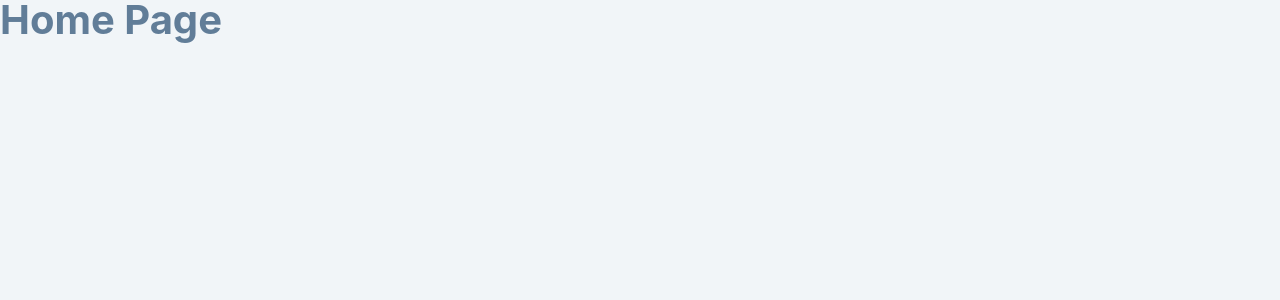
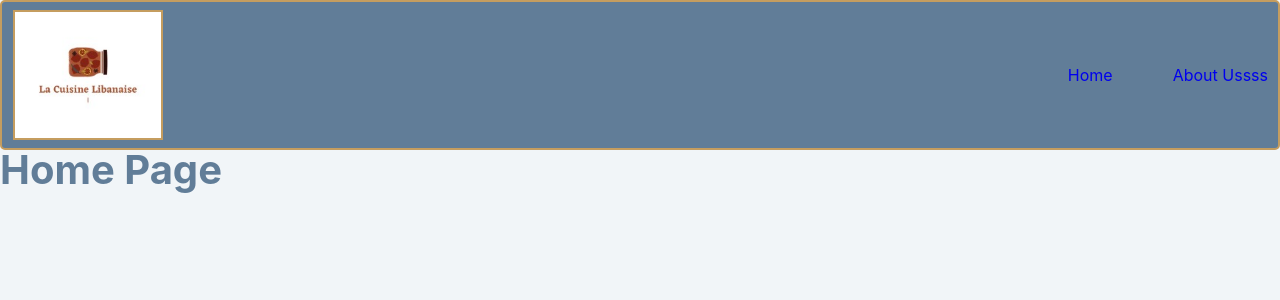
Before and after one commit to rimasemib/macuisinelibanaise, a React (Create React App) app: page /home in a window 1280 px wide. Shown: the top 300 px of the page. Built offline with nearby package versions, Linux system fonts and the light colour scheme.

Commit message:
adding header to all pages

```diff
--- a/src/pages/About.js
+++ b/src/pages/About.js
@@ -1,9 +1,14 @@
-import React from 'react'
+import React from 'react';
+import Header from "../components/Header";
+
 
 const About = () => {
   return (
+    <div >
+    <Header />
     <div>
       <h2>about page</h2>
+    </div>
     </div>
   )
 }
--- a/src/pages/Home.js
+++ b/src/pages/Home.js
@@ -1,12 +1,16 @@
 import React from 'react';
 import "./Home.css";
+import Header from "../components/Header";
 
 
 
 const Home = () => {
   return (
+    <div >
+    <Header />
     <div>
       <h2>home page</h2>
+    </div>
     </div>
   )
 }
```
Also changed, not shown: src/components/Assiette.js (deleted), src/components/AssietteList.js (deleted).
